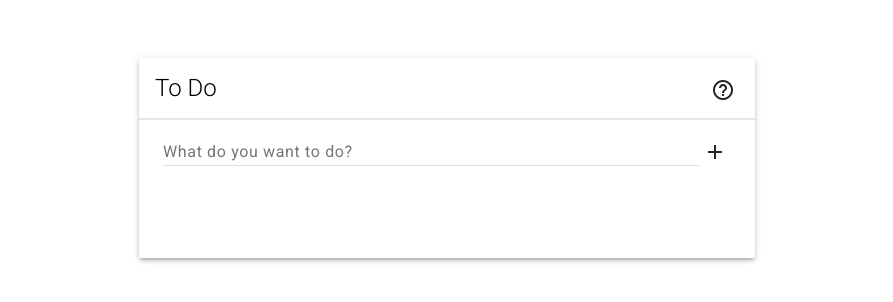
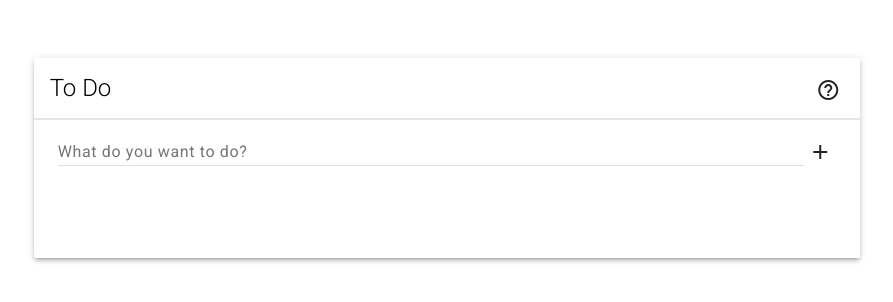
Before and after one commit to Laruxo/todo-app, a website: page resources/html/index.html in a window 1280 px wide. Shown: the part 250-552 px from the top of the page, without its empty margins (193-1086 px from the left). Drawn offline with nearby package versions, Linux system fonts and the light colour scheme; files that its build step writes are made by us from their sources.

Commit message:
Increased size of todo card

```diff
--- a/resources/html/index.html
+++ b/resources/html/index.html
@@ -13,7 +13,7 @@
 </head>
 <body>
 <main class="mdl-grid container">
-    <div class="todo mdl-card mdl-shadow--3dp mdl-cell mdl-cell--6-col">
+    <div class="todo mdl-card mdl-shadow--3dp mdl-cell mdl-cell--8-col">
         <div class="mdl-card__title mdl-card--border">
             <h2 class="mdl-card__title-text">To Do</h2>
         </div>
```
